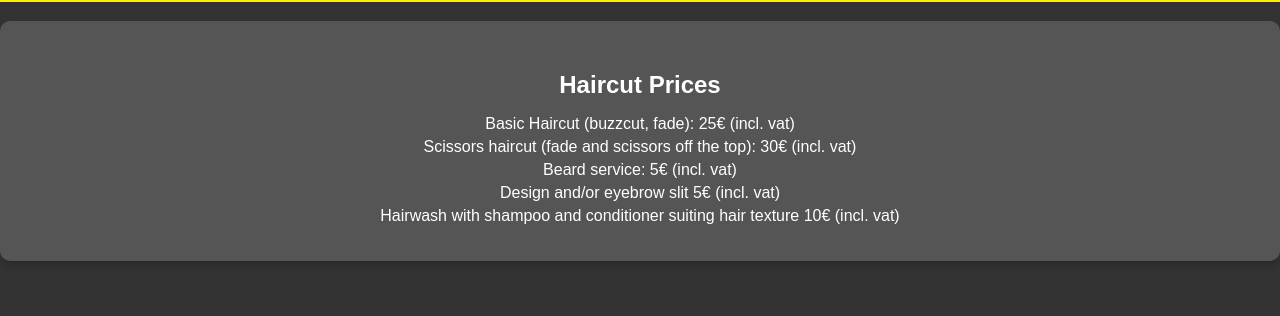
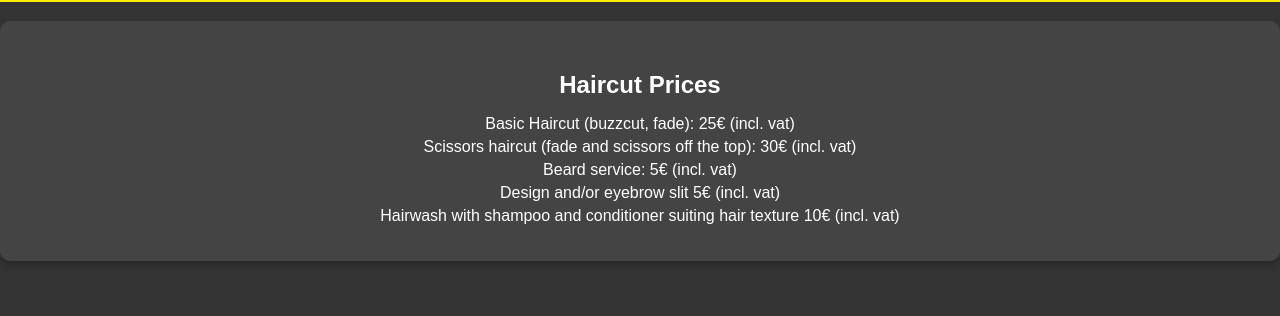
Before and after one commit to MrAvocado7/mravocado7.github.io, a plain HTML site: page zukichops.com/services.html in a window 1280 px wide. Shown: the part 189-505 px from the top of the page. Drawn offline with Linux system fonts and the light colour scheme.

Commit message:
color again

```diff
--- a/zukichops.com/zukichops.css
+++ b/zukichops.com/zukichops.css
@@ -248,7 +248,7 @@ section {
 }
 
 .cut-prices {
-    background-color: #555; /* Slightly darker background for contrast */
+    background-color: #444; /* Slightly darker background for contrast */
     color: white; /* White text for readability */
     padding: 20px; /* Add spacing inside the section */
     margin: 20px 0; /* Add spacing above and below */
```
